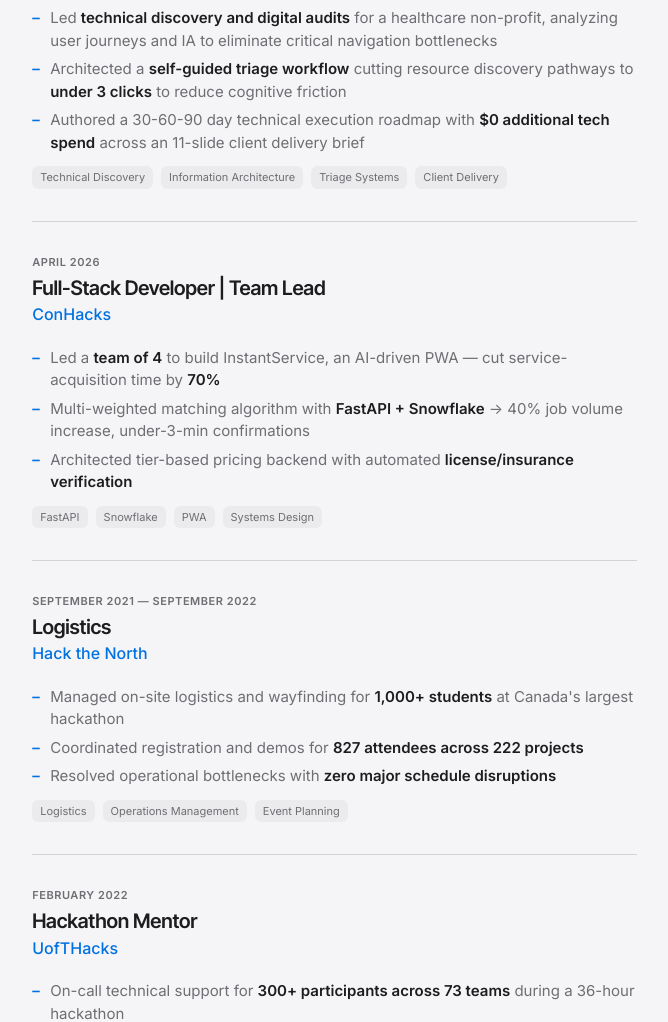
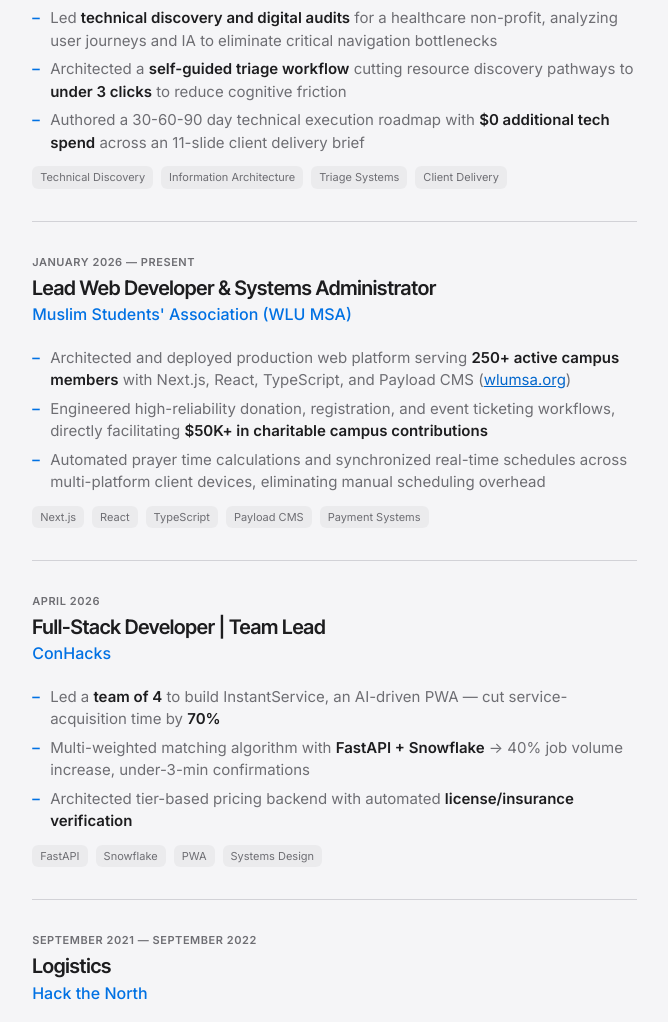
Before and after one commit to shamir-khan-dev/Personal-Website-2, a plain HTML site: page index.html in a window 1280 px wide. Shown: the part 3991-5013 px from the top of the page, without its empty margins (531-1199 px from the left). Drawn offline with Linux system fonts and the light colour scheme.

Commit message:
Add WLU MSA Lead Web Developer & Systems Administrator to Experience section

```diff
--- a/index.html
+++ b/index.html
@@ -403,6 +403,31 @@
                                 </div>
                             </div>
 
+                                                        <!-- Role: Wilfrid Laurier University MSA -->
+                            <div class="experience-row">
+                                <div class="row-header">
+                                    <div class="row-title-group">
+                                        <span class="row-date">JANUARY 2026 &mdash; PRESENT</span>
+                                        <h3>Lead Web Developer &amp; Systems Administrator</h3>
+                                        <h4 class="row-org">Muslim Students' Association (WLU MSA)</h4>
+                                    </div>
+                                </div>
+                                <div class="row-body">
+                                    <ul class="row-bullets">
+                                        <li>Architected and deployed production web platform serving <strong>250+ active campus members</strong> with Next.js, React, TypeScript, and Payload CMS (<a href="https://wlumsa.org/" target="_blank" rel="noopener" style="color:var(--apple-blue-link); text-decoration:underline;">wlumsa.org</a>)</li>
+                                        <li>Engineered high-reliability donation, registration, and event ticketing workflows, directly facilitating <strong>$50K+ in charitable campus contributions</strong></li>
+                                        <li>Automated prayer time calculations and synchronized real-time schedules across multi-platform client devices, eliminating manual scheduling overhead</li>
+                                    </ul>
+                                    <div class="row-tech-chips">
+                                        <span class="tech-chip">Next.js</span>
+                                        <span class="tech-chip">React</span>
+                                        <span class="tech-chip">TypeScript</span>
+                                        <span class="tech-chip">Payload CMS</span>
+                                        <span class="tech-chip">Payment Systems</span>
+                                    </div>
+                                </div>
+                            </div>
+
                             <!-- Role 1: ConHacks -->
                             <div class="experience-row">
                                 <div class="row-header">
```
